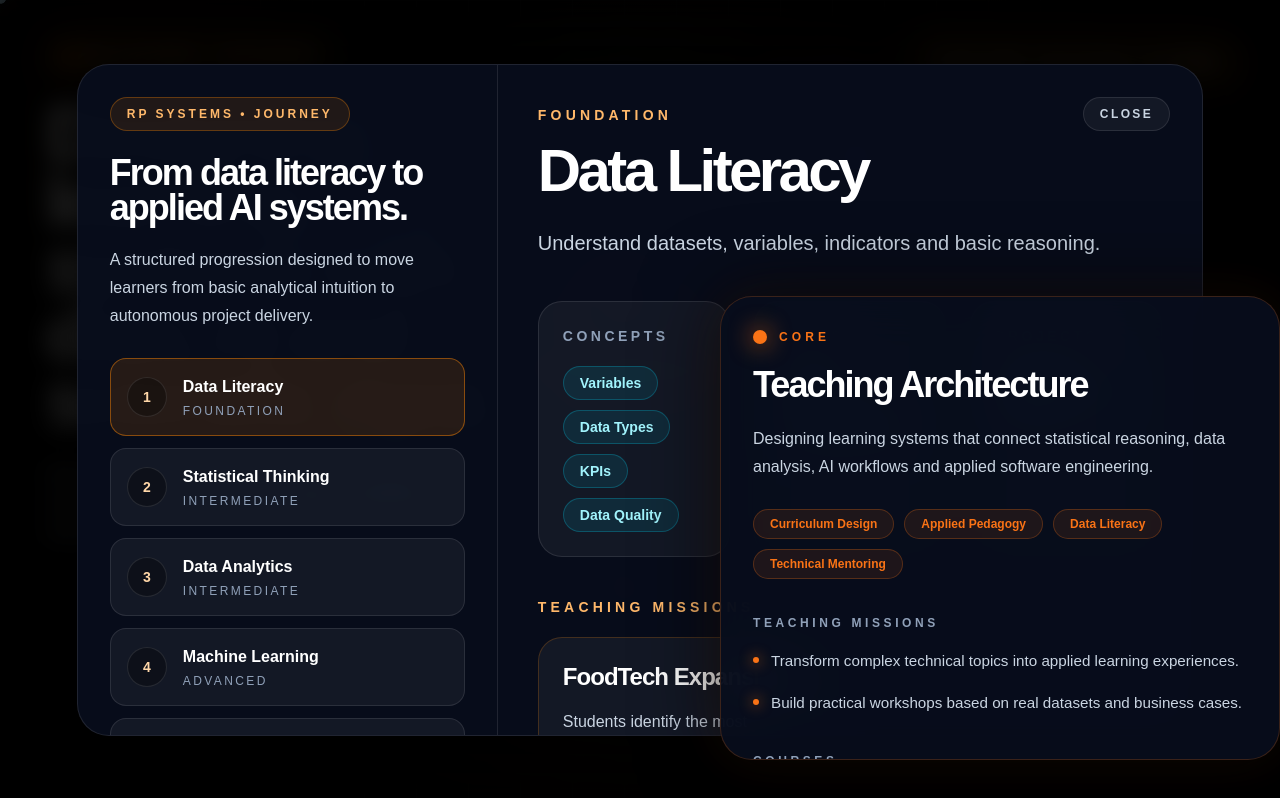
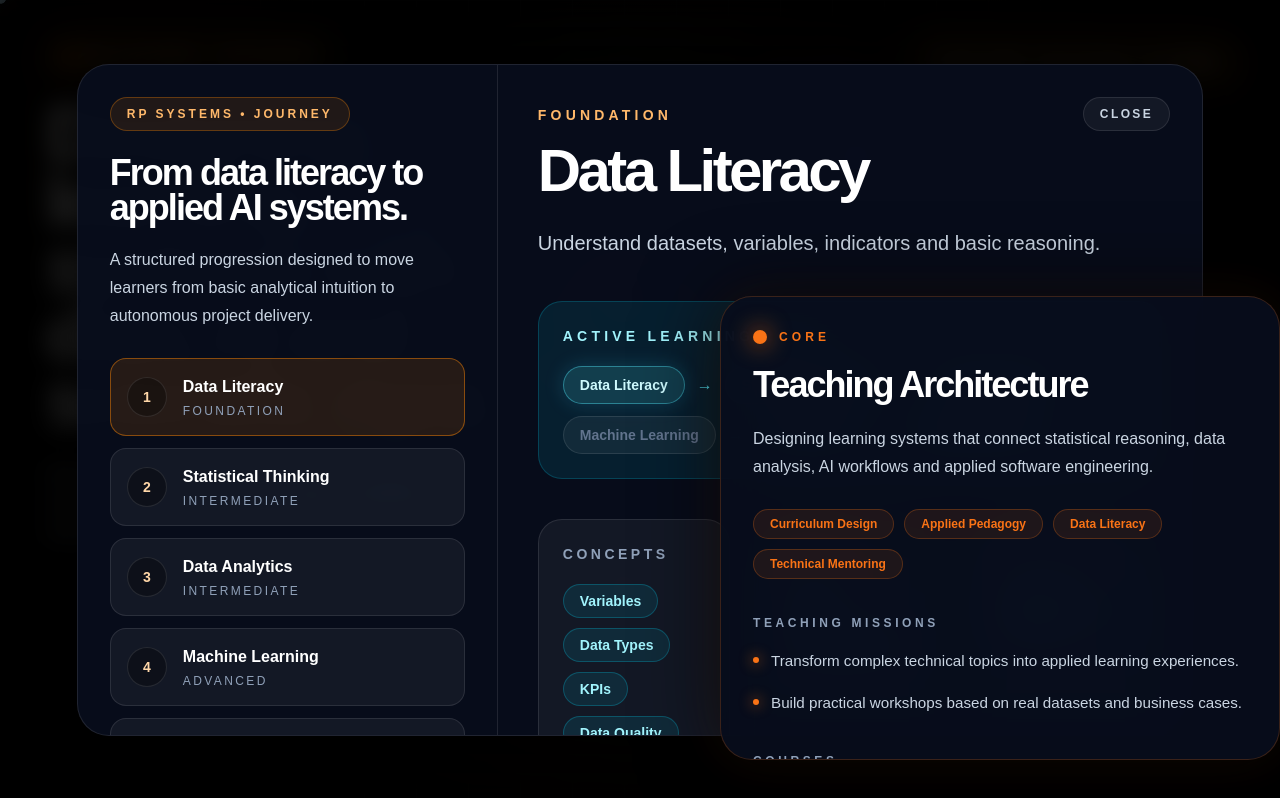
Before and after one commit to RaphaelParmentier/teaching-brain-lab, a Next.js app: page / in a window 1280 px wide. Both pictures are taken after a click on the button "EXPLORE TEACHING SYSTEM". Built offline with nearby package versions, Linux system fonts and the light colour scheme.

Commit message:
Add interactive learning route to teaching system overlay

```diff
--- a/components/journey/LearningJourney.tsx
+++ b/components/journey/LearningJourney.tsx
@@ -82,6 +82,43 @@ export default function LearningJourney() {
                 {selectedStep.description}
               </p>
 
+              <div className="mt-10 rounded-[1.5rem] border border-cyan-400/20 bg-cyan-400/10 p-6">
+                <p className="text-sm font-bold uppercase tracking-[0.3em] text-cyan-200">
+                  Active Learning Route
+                </p>
+
+                <div className="mt-5 flex flex-wrap items-center gap-3">
+                  {learningPath.map((step, index) => {
+                    const isPastOrActive =
+                      learningPath.findIndex((item) => item.id === selectedStep.id) >= index;
+
+                    return (
+                      <div key={step.id} className="flex items-center gap-3">
+                        <span
+                          className={`rounded-full border px-4 py-2 text-sm font-semibold ${
+                            isPastOrActive
+                              ? "border-cyan-300/40 bg-cyan-300/15 text-cyan-100 shadow-[0_0_20px_rgba(56,189,248,0.18)]"
+                              : "border-white/10 bg-white/5 text-slate-500"
+                          }`}
+                        >
+                          {step.title}
+                        </span>
+
+                        {index < learningPath.length - 1 && (
+                          <span
+                            className={
+                              isPastOrActive ? "text-cyan-300" : "text-slate-700"
+                            }
+                          >
+                            →
+                          </span>
+                        )}
+                      </div>
+                    );
+                  })}
+                </div>
+              </div>
+
               <div className="mt-10 grid grid-cols-3 gap-6">
                 <InfoBlock title="Concepts" items={selectedStep.concepts} />
                 <InfoBlock title="Tools" items={selectedStep.tools} />
--- a/data/learning-path.ts
+++ b/data/learning-path.ts
@@ -97,7 +97,7 @@ export const learningPath: LearningStep[] = [
     projects: [
       "Predictive Analytics",
     ],
-    relatedMissionIds: ["foodtech"],
+    relatedMissionIds: ["healthcare"],
   },
 
   {
@@ -120,7 +120,7 @@ export const learningPath: LearningStep[] = [
     projects: [
       "Generative AI Workshop",
     ],
-    relatedMissionIds: ["foodtech"],
+    relatedMissionIds: ["genai"],
   },
 
   {
@@ -144,6 +144,6 @@ export const learningPath: LearningStep[] = [
       "AI Data Quality Auditor",
       "Teaching Brain",
     ],
-    relatedMissionIds: ["foodtech"],
+    relatedMissionIds: ["foodtech", "healthcare", "genai"],
   },
 ];
```
